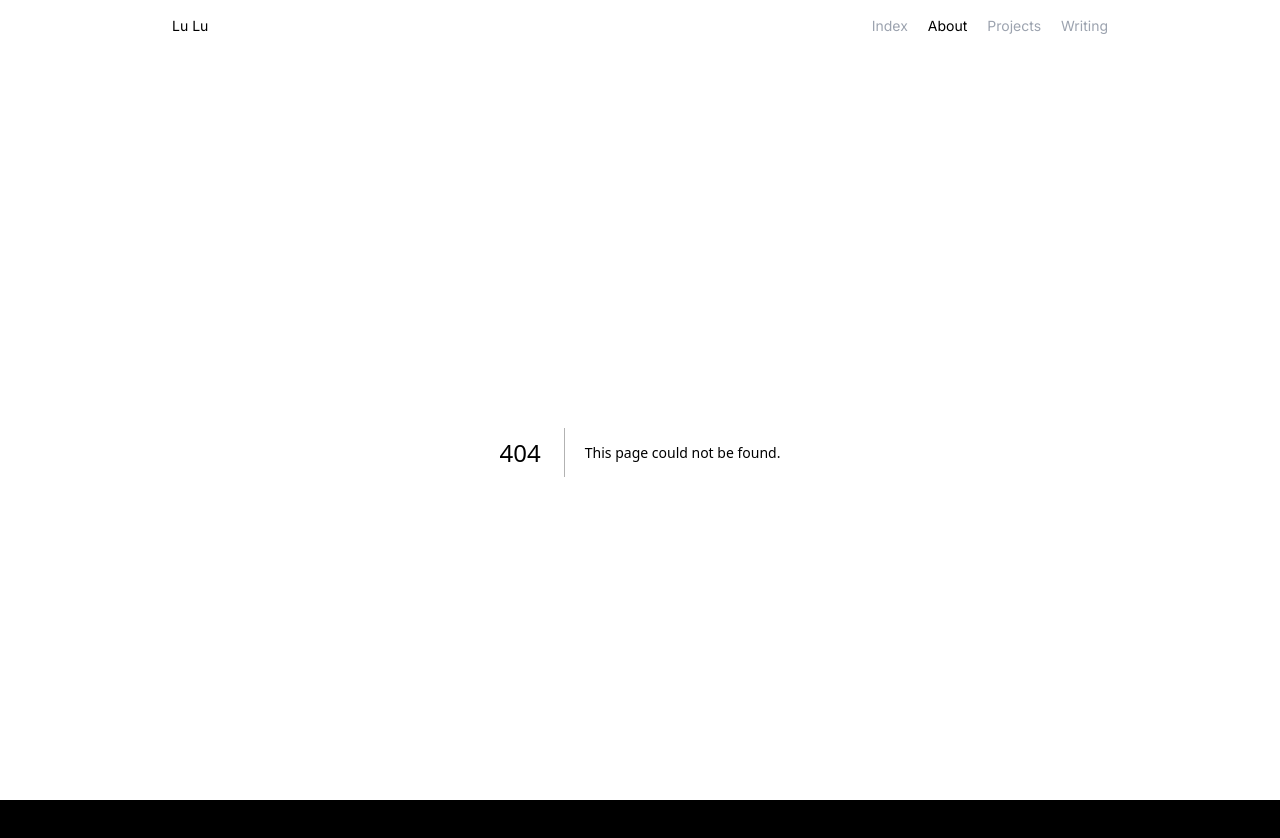
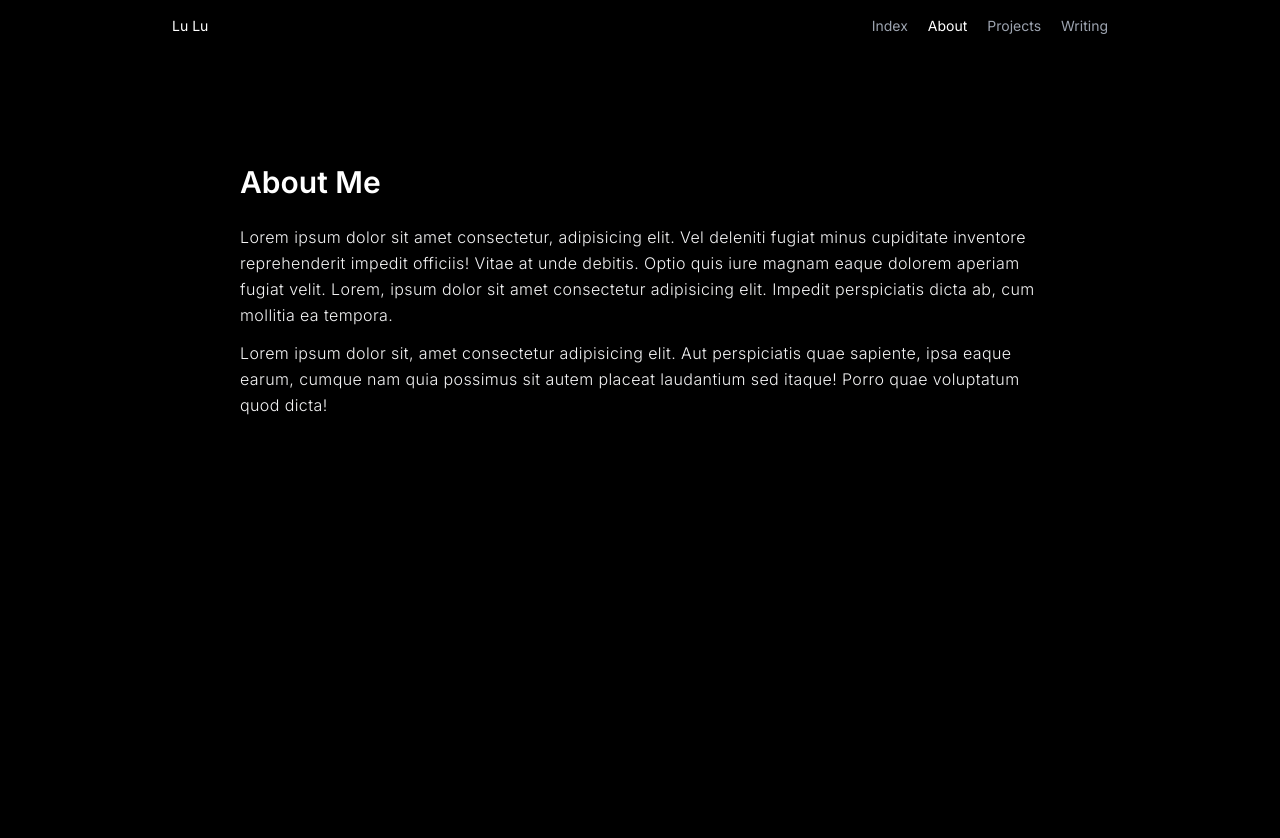
Before and after one commit to JstVex/portfolio, a Next.js app: page /about in a window 1280 px wide. Before the commit this address had no page. Shown: the top 838 px of the page. After the commit the page ends 800 px from the top, so only its background shows below. Built offline with nearby package versions, Linux system fonts and the light colour scheme.

Commit message:
Create About page with about me section

```diff
--- /dev/null
+++ b/app/about/page.tsx
@@ -0,0 +1,12 @@
+import Main from "@/components/Layouts";
+import AboutMe from "@/components/About/AboutMe";
+
+const About = () => {
+    return (
+        <Main>
+            <AboutMe />
+        </Main>
+    );
+}
+
+export default About;
--- /dev/null
+++ b/components/About/AboutMe.tsx
@@ -0,0 +1,19 @@
+const AboutMe = () => {
+    return (
+        <section>
+            <h1 className="text-3xl font-semibold">
+                About Me
+            </h1>
+            <div className="mt-6 text-base font-light tracking-wide leading-relaxed text-zinc-100 flex flex-col gap-3">
+                <p>
+                    Lorem ipsum dolor sit amet consectetur, adipisicing elit. Vel deleniti fugiat minus cupiditate inventore reprehenderit impedit officiis! Vitae at unde debitis. Optio quis iure magnam eaque dolorem aperiam fugiat velit. Lorem, ipsum dolor sit amet consectetur adipisicing elit. Impedit perspiciatis dicta ab, cum mollitia ea tempora.
+                </p>
+                <p>
+                    Lorem ipsum dolor sit, amet consectetur adipisicing elit. Aut perspiciatis quae sapiente, ipsa eaque earum, cumque nam quia possimus sit autem placeat laudantium sed itaque! Porro quae voluptatum quod dicta!
+                </p>
+            </div>
+        </section>
+    );
+}
+
+export default AboutMe;
```
